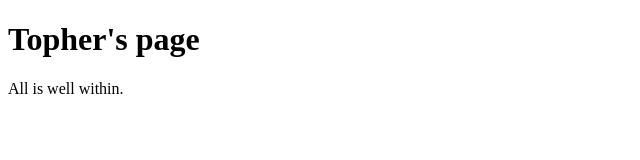
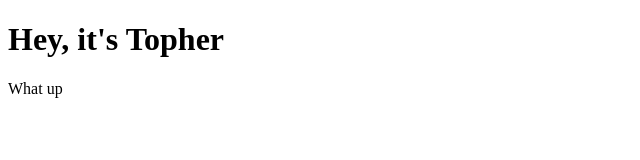
Before and after one commit to tophertestwoo/tophertestwoo.github.io, a plain HTML site: page index.html in a window 1280 px wide. Shown: the whole page, without its empty margins (0-640 px from the left). Drawn offline with Linux system fonts and the light colour scheme.

Commit message:
Update index.html

```diff
--- a/index.html
+++ b/index.html
@@ -1,10 +1,10 @@
 <!DOCTYPE html>
 <html>
   <head>
-    <title>It's-a me, Mario</title>
+    <title>Foo</title>
   </head>
   <body>
-    <h1>Topher's page</h1>
-    <p>All is well within.</p>
+    <h1>Hey, it's Topher</h1>
+    <p>What up</p>
   </body>
 </html>
```
